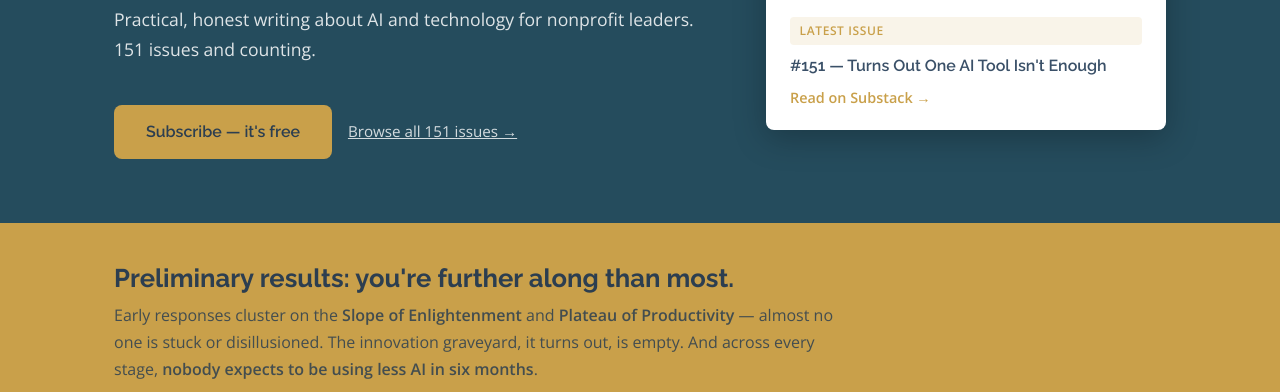
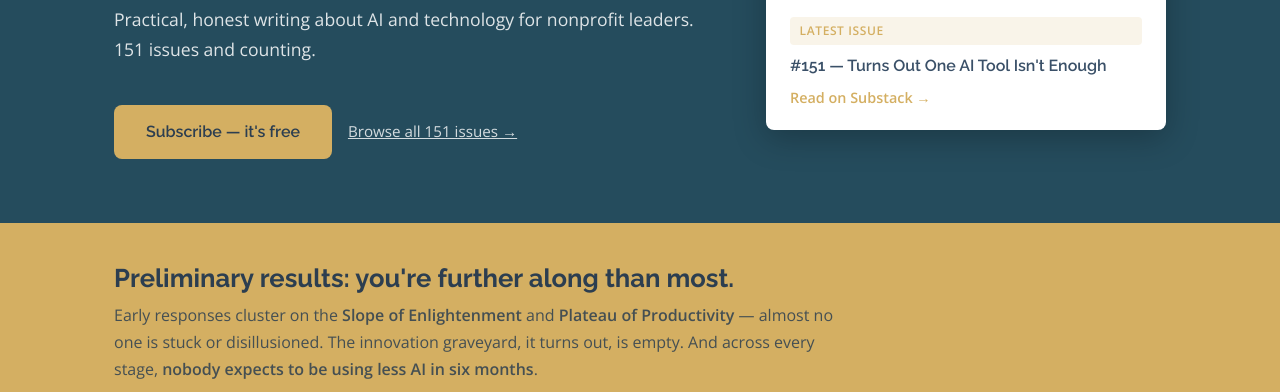
Before and after one commit to DebStuligross/strefatech, a website: page index.html in a window 1280 px wide. Shown: the part 396-788 px from the top of the page. Drawn offline with nearby package versions, Linux system fonts and the light colour scheme.

Commit message:
Lighten gold color variables

```diff
--- a/style.css
+++ b/style.css
@@ -8,8 +8,8 @@
 :root {
   --color-primary:        #3A5068;
   --color-dark:           #2C3E50;
-  --color-highlight:      #C9A04A;
-  --color-highlight-light:#E8C97A;
+  --color-highlight:      #D4AF62;
+  --color-highlight-light:#EDD888;
   --color-bg:             #FAF8F4;
   --color-alt-bg:         #F0EDE8;
   --color-text:           #2D2D2D;
```
